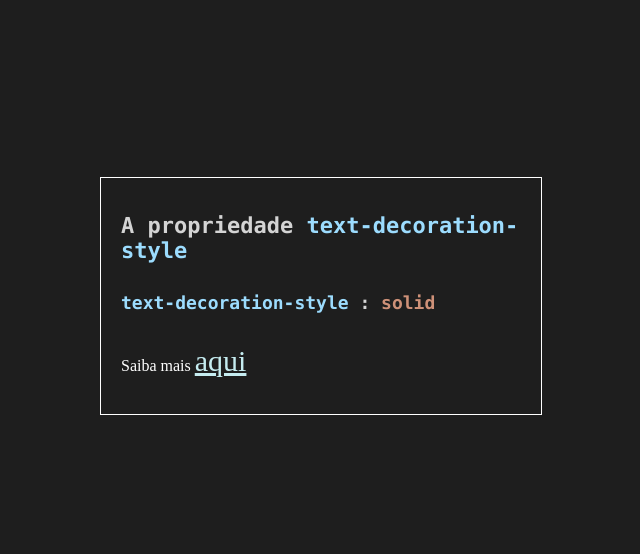
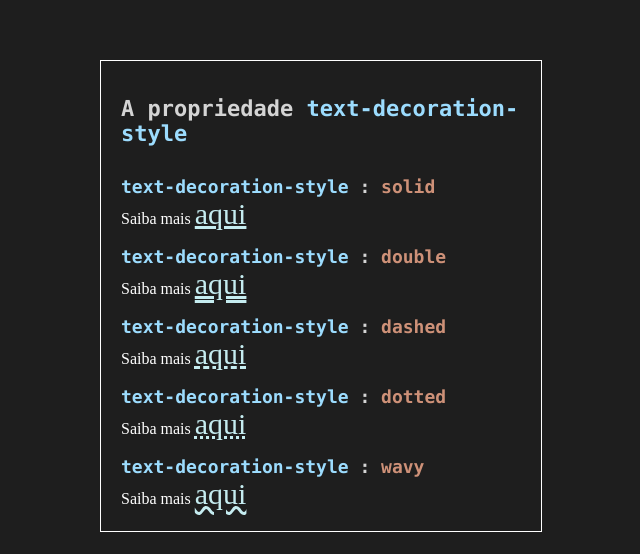
Before and after one commit to gleisonkz/css-concepts, a website: page properties/text-decoration-style/index.html in a window 1280 px wide. Shown: the part 112-666 px from the top of the page, without its empty margins (327-967 px from the left). Drawn offline with Linux system fonts and the light colour scheme.

Commit message:
📦 refactor: update text-decoration-style example

```diff
--- a/properties/text-decoration-style/index.html
+++ b/properties/text-decoration-style/index.html
@@ -17,18 +17,43 @@
 
       <section>
         <h2>
-          <span class="property">
-            text-decoration-style
-           </span>:
-          <span class="value">
-            solid
-          </span>
+          <span class="property"> text-decoration-style </span>:
+          <span class="value"> solid </span>
         </h2>
-        <p>
-          Saiba mais <a href="">aqui</a>
-        </p>
+        <p>Saiba mais <a class="solid" href="">aqui</a></p>
       </section>
 
+      <section>
+        <h2>
+          <span class="property"> text-decoration-style </span>:
+          <span class="value"> double </span>
+        </h2>
+        <p>Saiba mais <a class="double" href="">aqui</a></p>
+      </section>
+
+      <section>
+        <h2>
+          <span class="property"> text-decoration-style </span>:
+          <span class="value"> dashed </span>
+        </h2>
+        <p>Saiba mais <a class="dashed" href="">aqui</a></p>
+      </section>
+
+      <section>
+        <h2>
+          <span class="property"> text-decoration-style </span>:
+          <span class="value"> dotted </span>
+        </h2>
+        <p>Saiba mais <a class="dotted" href="">aqui</a></p>
+      </section>
+
+      <section>
+        <h2>
+          <span class="property"> text-decoration-style </span>:
+          <span class="value"> wavy </span>
+        </h2>
+        <p>Saiba mais <a class="wavy" href="">aqui</a></p>
+      </section>
     </div>
   </body>
 </html>
--- a/properties/text-decoration-style/style.css
+++ b/properties/text-decoration-style/style.css
@@ -8,9 +8,36 @@ section {
   text-shadow: none;
 }
 
+h2 {
+  margin-bottom: 0;
+}
+
+p {
+  margin: 0;
+}
+
 a {
   color: #c5ecf0;
   text-decoration-line: underline;
-  text-decoration-style: solid;
   font-size: 30px;
 }
+
+a.solid {
+  text-decoration-style: solid;
+}
+
+a.dotted {
+  text-decoration-style: dotted;
+}
+
+a.dashed {
+  text-decoration-style: dashed;
+}
+
+a.wavy {
+  text-decoration-style: wavy;
+}
+
+a.double {
+  text-decoration-style: double;
+}
```
